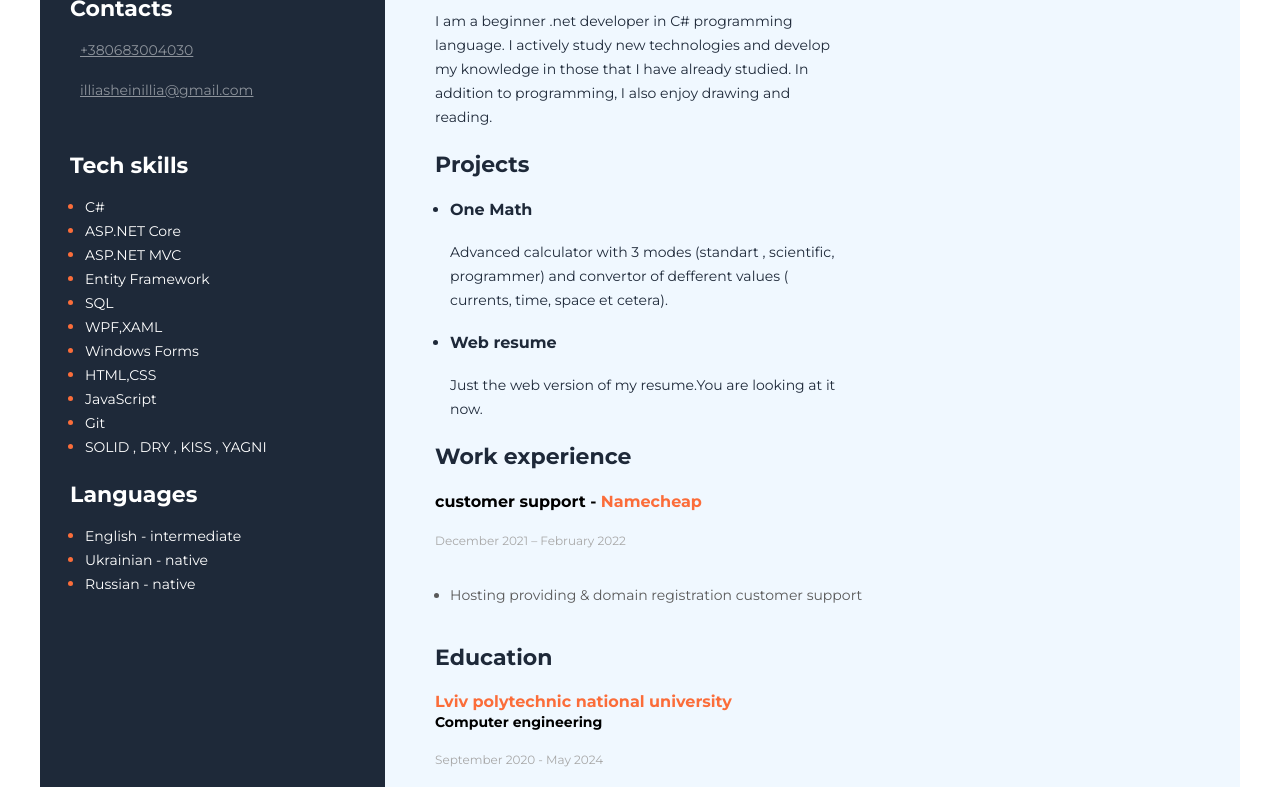
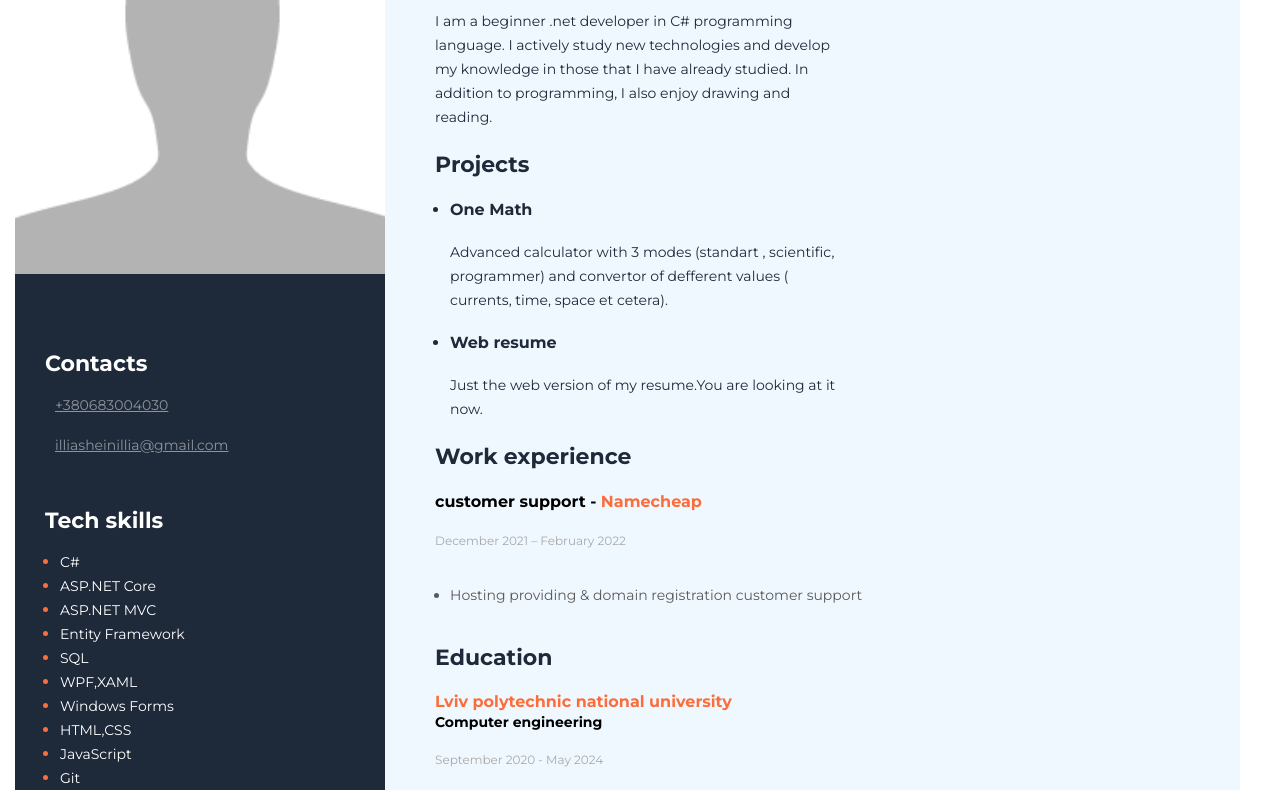
Before and after one commit to IlliaShein/web-resume, a plain HTML site: page index.html in a window 1280 px wide. Shown: the part 144-934 px from the top of the page. Drawn offline with Linux system fonts and the light colour scheme.

Commit message:
Update index.html

```diff
--- a/index.html
+++ b/index.html
@@ -80,7 +80,7 @@
   <!--Aside block-->
   <aside>
 
-    <img  class="photo" src="img/photo.jpg" alt="user photo" class="photo">
+    <img  class="photo" src="photo.jpg" alt="user photo" class="photo">
 
     <!--Contacts-->
     <div class="aside_block">
```
